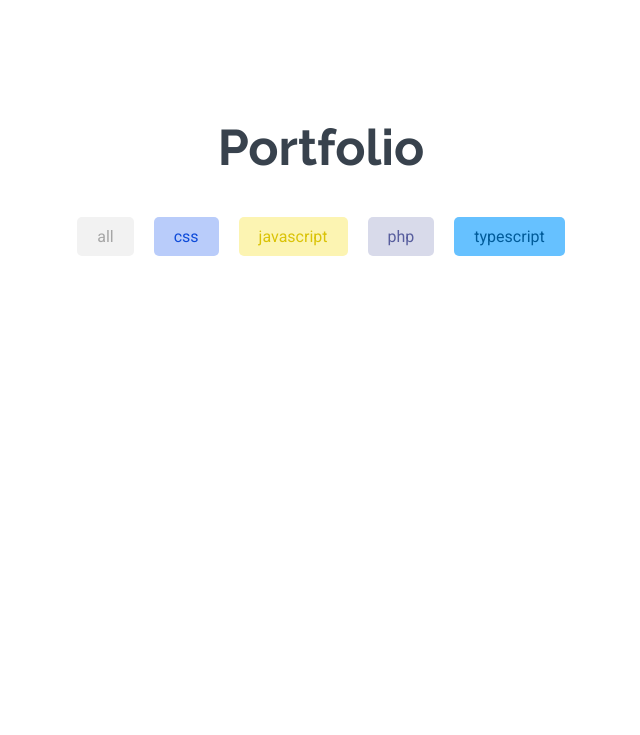
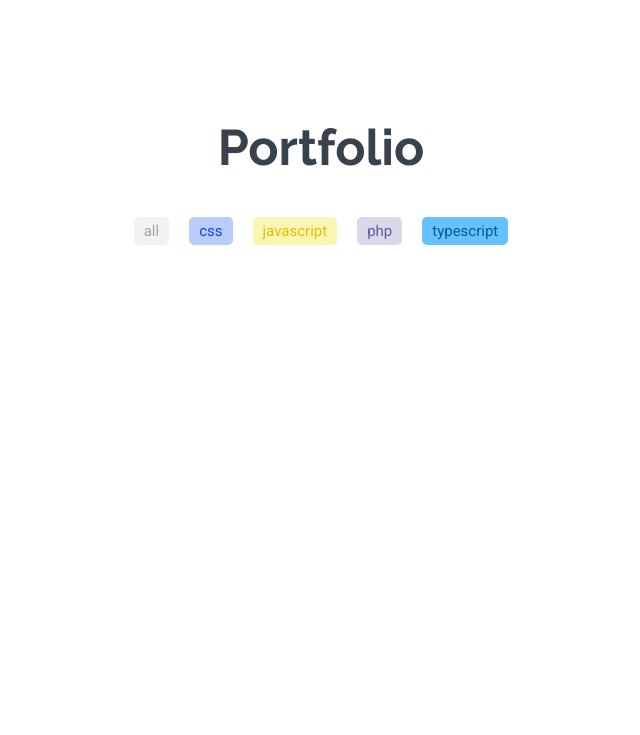
Before and after one commit to thomas-claireau/PHP---P6-Openclassrooms, a PHP site: template src/View/home.twig in a window 1280 px wide. Shown: the part 1963-2698 px from the top of the page, without its empty margins (319-959 px from the left). Run offline with PHP 8.4, Linux system fonts and the light colour scheme; the template is opened without the code that fills it, so the values that code supplies are empty; style sheets or scripts are compiled from the project's sources; some libraries are stand-ins or nearby versions.

Commit message:
fix size filter

```diff
--- a/public/src/scss/components/_filter.scss
+++ b/public/src/scss/components/_filter.scss
@@ -18,9 +18,10 @@
       display: block;
       background-color: $grisClair;
       color: darken($grisClair, 30%);
-      padding: 10px 20px;
+      padding: 5px 10px;
       border-radius: 5px;
       cursor: pointer;
+      font-size: 15px;
 
       @mixin filterStyle($type) {
         color: darken($type, 10%);
```
